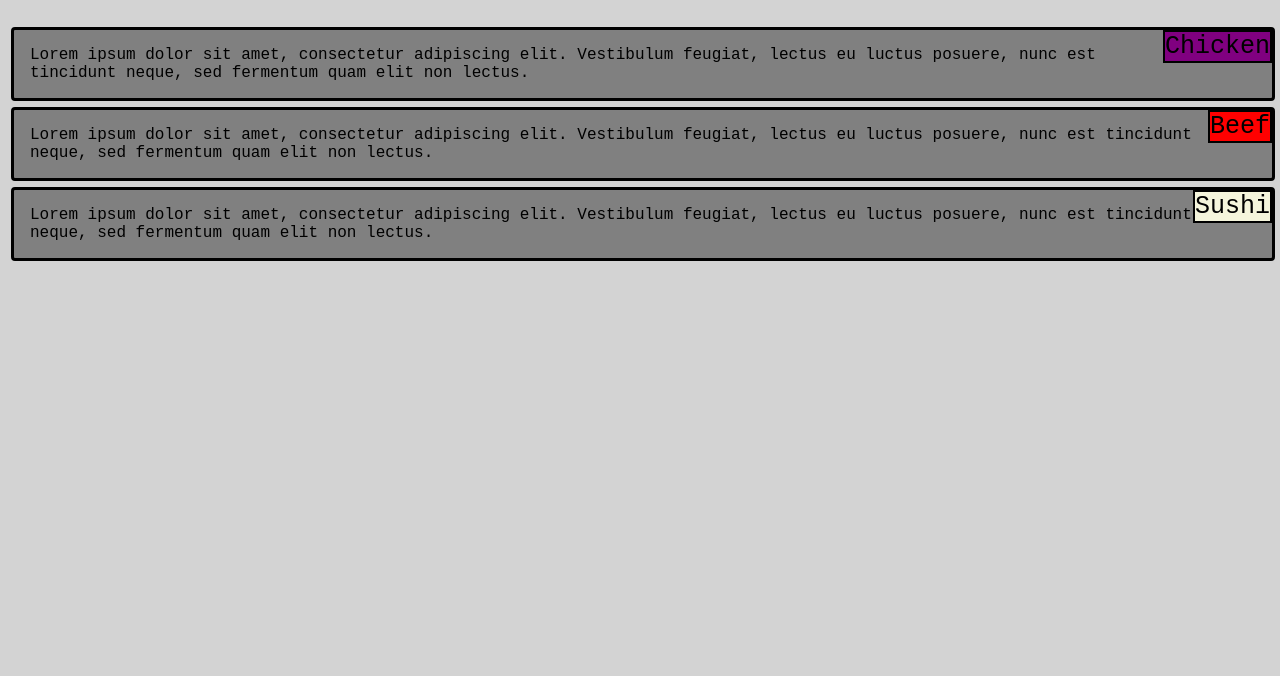
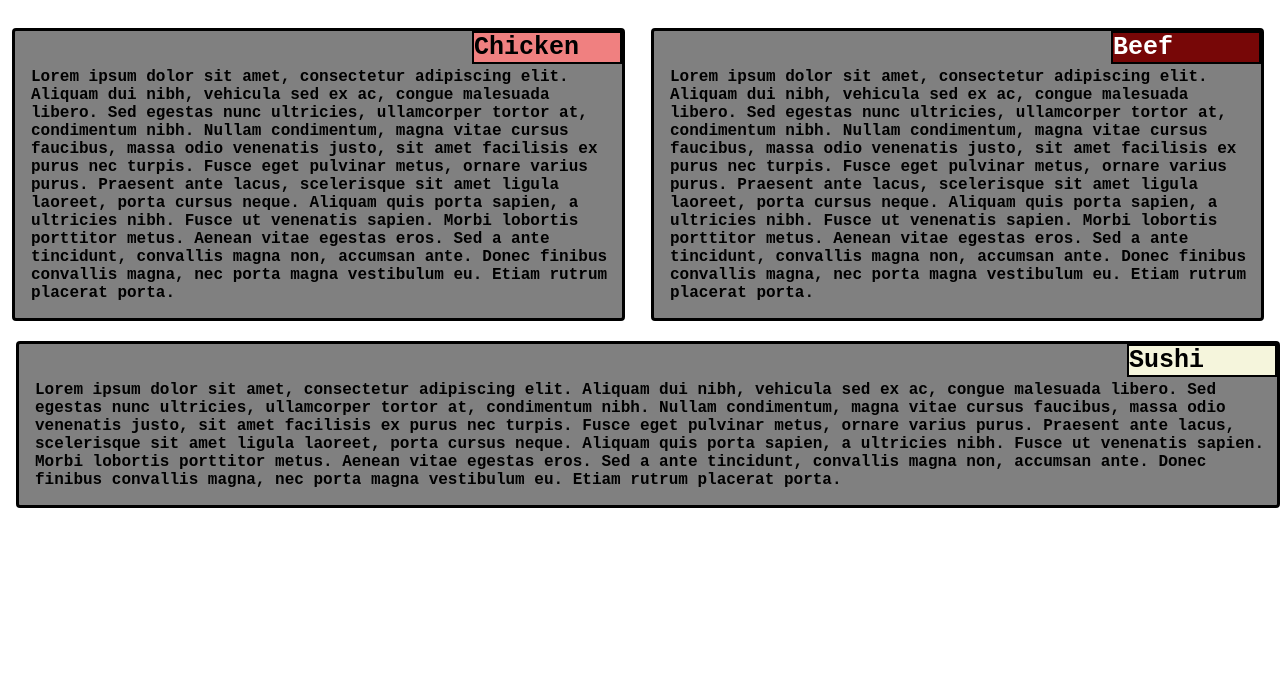
Before and after one commit to joursnoirs/module2-solution, a plain HTML site: page index.html in a window 1280 px wide. Shown: the part 124-800 px from the top of the page. Drawn offline with Linux system fonts and the light colour scheme.

Commit message:
literally working better

```diff
--- a/index.html
+++ b/index.html
@@ -15,25 +15,30 @@
 <div class="header">
     <h1>Our Menu</h1>
 </div>
-
-<div class="column">
-<div class="title" style="background-color: purple; ">
+<div class="container">
+    <div class="column" id="first">
+    <div class="title" style="background-color: lightcoral; ">
         Chicken
     </div>
-<p>Lorem ipsum dolor sit amet, consectetur adipiscing elit. Vestibulum feugiat, lectus eu luctus posuere, nunc est tincidunt neque, sed fermentum quam elit non lectus. </p>
+    <p>Lorem ipsum dolor sit amet, consectetur adipiscing elit. Aliquam dui nibh, vehicula sed ex ac, congue malesuada libero. Sed egestas nunc ultricies, ullamcorper tortor at, condimentum nibh. Nullam condimentum, magna vitae cursus faucibus, massa odio venenatis justo, sit amet facilisis ex purus nec turpis. Fusce eget pulvinar metus, ornare varius purus. Praesent ante lacus, scelerisque sit amet ligula laoreet, porta cursus neque. Aliquam quis porta sapien, a ultricies nibh. Fusce ut venenatis sapien. Morbi lobortis porttitor metus. Aenean vitae egestas eros. Sed a ante tincidunt, convallis magna non, accumsan ante. Donec finibus convallis magna, nec porta magna vestibulum eu. Etiam rutrum placerat porta.
+
+    </p>
     </div>
-<div class="column">
-    <div class="title" style="background-color: red; ">
+    <div class="column" id="second">
+        <div class="title" style="background-color: rgb(119, 7, 7); color:white ">
             Beef
         </div>
-<p>Lorem ipsum dolor sit amet, consectetur adipiscing elit. Vestibulum feugiat, lectus eu luctus posuere, nunc est tincidunt neque, sed fermentum quam elit non lectus. </p>
+    <p>Lorem ipsum dolor sit amet, consectetur adipiscing elit. Aliquam dui nibh, vehicula sed ex ac, congue malesuada libero. Sed egestas nunc ultricies, ullamcorper tortor at, condimentum nibh. Nullam condimentum, magna vitae cursus faucibus, massa odio venenatis justo, sit amet facilisis ex purus nec turpis. Fusce eget pulvinar metus, ornare varius purus. Praesent ante lacus, scelerisque sit amet ligula laoreet, porta cursus neque. Aliquam quis porta sapien, a ultricies nibh. Fusce ut venenatis sapien. Morbi lobortis porttitor metus. Aenean vitae egestas eros. Sed a ante tincidunt, convallis magna non, accumsan ante. Donec finibus convallis magna, nec porta magna vestibulum eu. Etiam rutrum placerat porta.
+
+    </p>
     </div>
-<div class="column">
+    <div class="column" id="third">
         <div class="title" style="background-color: beige; ">
             Sushi
         </div>
-<p>Lorem ipsum dolor sit amet, consectetur adipiscing elit. Vestibulum feugiat, lectus eu luctus posuere, nunc est tincidunt neque, sed fermentum quam elit non lectus. </p>
+    <p>Lorem ipsum dolor sit amet, consectetur adipiscing elit. Aliquam dui nibh, vehicula sed ex ac, congue malesuada libero. Sed egestas nunc ultricies, ullamcorper tortor at, condimentum nibh. Nullam condimentum, magna vitae cursus faucibus, massa odio venenatis justo, sit amet facilisis ex purus nec turpis. Fusce eget pulvinar metus, ornare varius purus. Praesent ante lacus, scelerisque sit amet ligula laoreet, porta cursus neque. Aliquam quis porta sapien, a ultricies nibh. Fusce ut venenatis sapien. Morbi lobortis porttitor metus. Aenean vitae egestas eros. Sed a ante tincidunt, convallis magna non, accumsan ante. Donec finibus convallis magna, nec porta magna vestibulum eu. Etiam rutrum placerat porta.
+            </p>
     </div>
-
+</div>
 </body>
 </html>
--- a/style.css
+++ b/style.css
@@ -1,6 +1,6 @@
 
 body{
-    background-color: lightgray;
+    background-color: white;
     font-family: 'Courier New', Courier, monospace;
 }
 
@@ -10,6 +10,7 @@ p{position: relative;
   border: black;
   font-family: 'Courier New', Courier, monospace;
   margin-left: 1em;
+  margin-top: 2.3em;
 
 }
 .header{
@@ -20,35 +21,75 @@ p{position: relative;
     padding: 0rem;
     display: block;
 
+
 }
 .title {
-    position: relative;
+    position: center;
     float: right;
     font-size: 25px;
-    width: min-content;
+    width: 150px;
+    border: 2px solid black;
+    font-weight: bolder;
 
-    border: 2px solid black;
+}
+
+p > .title {
+font-display: l;
+font-family: Cambria, Cochin, Georgia, Times, 'Times New Roman', serif;
+position: relative;
+
 }
 .column {
-    float: left;
-    width: 33%; /* I need to make this use the grid system to responsively change based on screen size */
+
+    width: 30%; /* I need to make this use the grid system to responsively change based on screen size */
+    display: inline-block;
+    font-weight: bolder;
+
     padding: 0px;
     background-color: gray;
     border-radius: 4px;
     border: 3px solid black;
-    margin: 3px;
+    margin: 4px;
 }
-@media all and (orientation: landscape), (max-width: 600px) {
+
+
+
+@media all and (max-width: 1500px) {
     .column {
-      width: 100%;
+      width: 25%;
+      float:left;
     }
-  }
-@media (max-width: 400px) {
+
+
+
+
+
+@media all and (min-width: 1200px) {
+    #first {
+        width: 48.5%;
+        float: left;
+        margin-right: .5rem;
+        margin-bottom: 1rem;
+    }
+    #second {
+        width: 48.5%;
+        float: right;
+        margin-right: .5rem;
+        margin-bottom: 1rem;
+    }
+    #third {
+        width: 100%;
+        margin-left: .5rem;
+        margin-right: .5rem;
+    }
+}
+
+@media all and (max-width: 700px) {
     .column {
-        width: 50%;
+        float:left;
+        margin-bottom: 1rem;
 
     }
-    .header4 {
-        width: 100%
-    }
+
 }
+}
```
Lines whose indentation alone changed are shown as unchanged.
